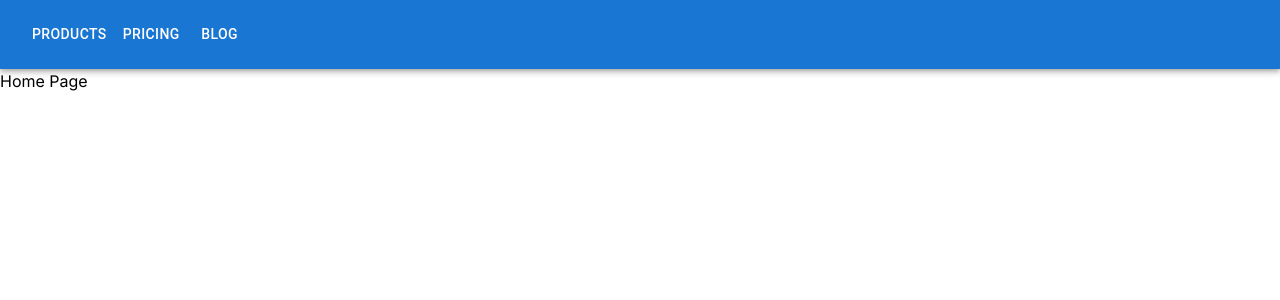
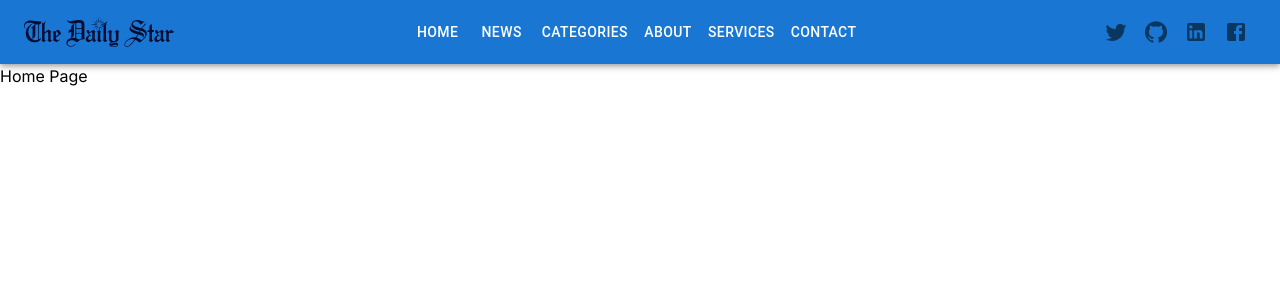
Before and after one commit to mrokonuzzaman040/the-daily-star, a Next.js app: page / in a window 1280 px wide. Shown: the top 300 px of the page. Built offline with nearby package versions, Linux system fonts and the light colour scheme.

Commit message:
Add logo and social media icons to Navbar component

```diff
--- a/src/components/shared/Navbar.js
+++ b/src/components/shared/Navbar.js
@@ -4,28 +4,79 @@ import Box from '@mui/material/Box';
 import Toolbar from '@mui/material/Toolbar';
 import Container from '@mui/material/Container';
 import Button from '@mui/material/Button';
+import Image from 'next/image';
 
+// Logo
+import logo from '../../assets/logo.svg'
+import { IconButton } from '@mui/material';
+import { Facebook, GitHub, LinkedIn, Twitter } from '@mui/icons-material';
+import Link from 'next/link';
 
-const pages = ['Products', 'Pricing', 'Blog'];
+const pages = [
+    {
+        route: 'Home',
+        pathname: '/'
+    },
+    {
+        route: 'News',
+        pathname: '/news'
+    },
+    {
+        route: 'categories',
+        pathname: '/categories'
+    },
+    {
+        route: 'About',
+        pathname: '/about'
+    },
+    {
+        route: 'Services',
+        pathname: '/services'
+    },
+    {
+        route: 'Contact',
+        pathname: '/contact'
+    }
+];
 
 function Navbar() {
     return (
         <AppBar position="static">
             <Container maxWidth="xl">
                 <Toolbar disableGutters>
-                    <Box sx={{ flexGrow: 1, display: { xs: 'none', md: 'flex' } }}>
-                        {pages.map((page) => (
-                            <Button
-                                key={page}
-                                sx={{ my: 2, color: 'white', display: 'block' }}
-                            >
-                                {page}
-                            </Button>
+
+                    <Image src={logo} alt="logo" width={150} height={50} />
+
+                    <Box className="text-white flex items-center justify-center" sx={{ flexGrow: 1, display: { xs: 'none', md: 'flex' } }}>
+                        {pages.map((item) => (
+                            <Link key={item} href={item.pathname}>
+                                <Button color="inherit">{item.route}</Button>
+                            </Link>
                         ))}
                     </Box>
+
+                    <Box className="flex justify-between">
+                        <IconButton>
+                            <Twitter />
+                        </IconButton>
+
+                        <IconButton>
+                            <GitHub />
+                        </IconButton>
+
+                        <IconButton>
+                            <LinkedIn />
+                        </IconButton>
+
+                        <IconButton>
+                            <Facebook />
+                        </IconButton>
+
+                    </Box>
+
                 </Toolbar>
             </Container>
-        </AppBar>
+        </AppBar >
     );
 }
 export default Navbar;
```
